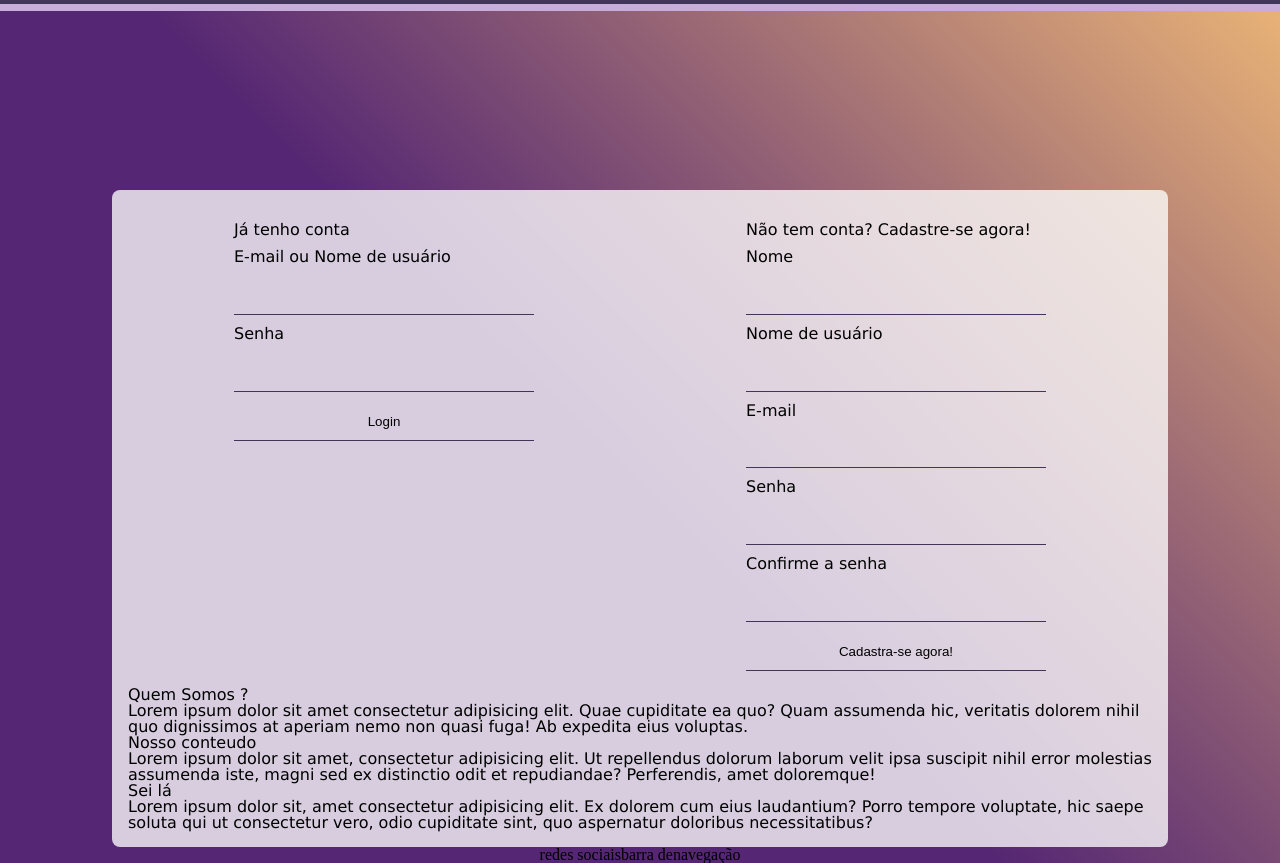
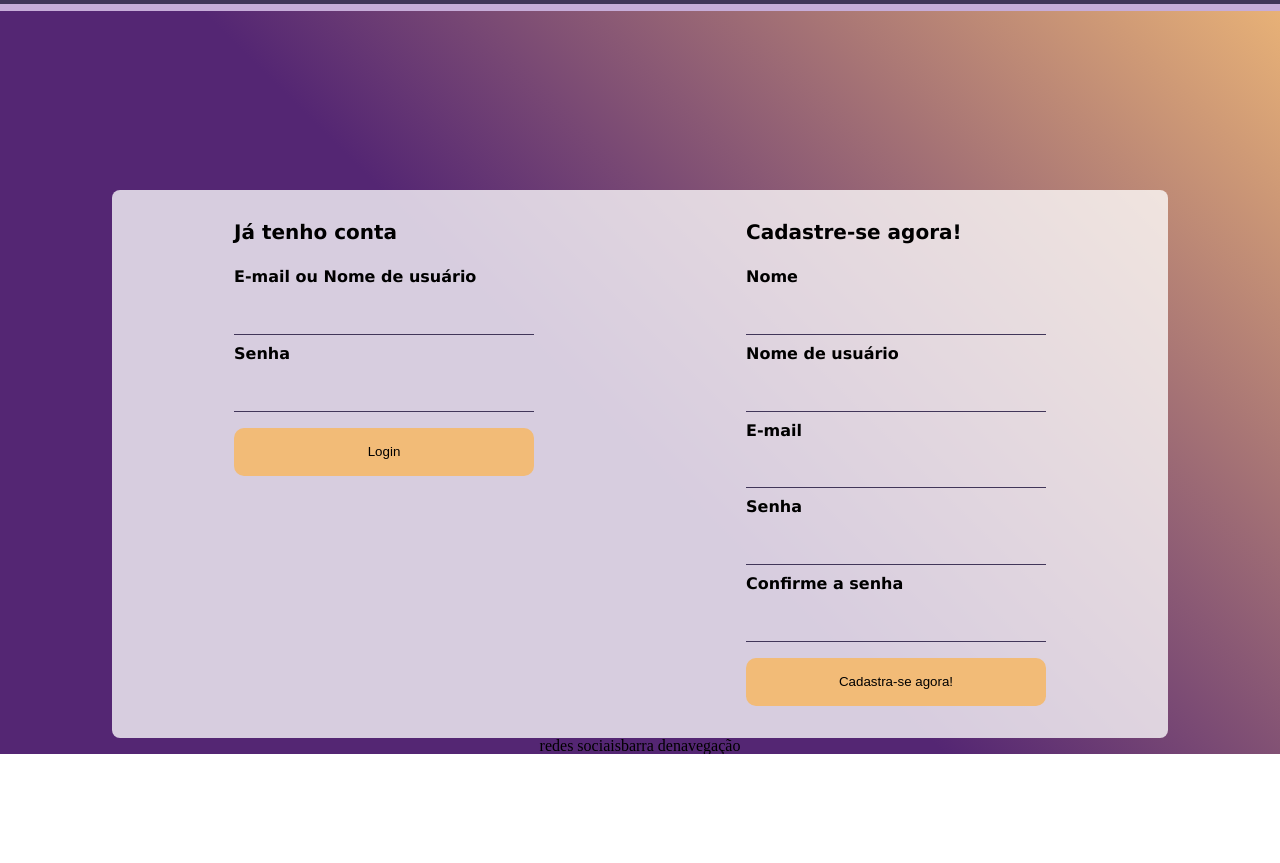
Before and after one commit to ThomasAnderson87/Carpio, a plain HTML site: page paginas/pagina_login.html in a window 1280 px wide. Shown: the part 66-929 px from the top of the page. After the commit the page ends 820 px from the top, so only its background shows below. Drawn offline with Linux system fonts and the light colour scheme.

Commit message:
mais coisas no login

```diff
--- a/css/login.css
+++ b/css/login.css
@@ -6,7 +6,7 @@
 .conteiner-form{
     display: flex;
     justify-content: space-around;
-
+    font-weight: bold ;
 }
 
 #login{
@@ -37,3 +37,16 @@ input{
 input:hover{
     background-color: rgba(255, 255, 255, 0.35);
 }
+
+h1{
+    font-size: 20px;
+    margin-bottom: 1rem;
+}
+
+.botao{
+    margin-top: 1rem;
+    height: 3rem;
+    border: none;
+    border-radius: 10px;
+    background-color: #F2BB77;
+}
--- a/paginas/pagina_login.html
+++ b/paginas/pagina_login.html
@@ -41,12 +41,12 @@
                     <input type="text" id="usuario" required>
                     <label for="senha">Senha</label>
                     <input type="password" id="senha" required>
-                    <input type="submit" id="btn_login" value="Login">
+                    <button class="botao" >Login</button>
                 </div>
                 <div id="cadastro">
-                    <h1>Não tem conta? Cadastre-se agora!</h1>
+                    <h1>Cadastre-se agora!</h1>
                     <label for="nome">Nome</label>
-                    <input type="text" id="nome" required>
+                    <input type="text" id="nome"  required>
                     <label for="username">Nome de usuário</label>
                     <input type="text" id="username" required>
                     <label for="email">E-mail</label>
@@ -55,22 +55,10 @@
                     <input type="password" id="senha" required>
                     <label for="conf_senha">Confirme a senha</label>
                     <input type="password" id="conf_senha" required>
-                    <input type="submit" id="btn_cadastro" value="Cadastra-se agora!">
+                    <button class="botao" >Cadastra-se agora!</button>
 
                 </div>
             </form>
-            <section>
-                <h2>Quem Somos ?</h2>
-                <p>Lorem ipsum dolor sit amet consectetur adipisicing elit. Quae cupiditate ea quo? Quam assumenda hic, veritatis dolorem nihil quo dignissimos at aperiam nemo non quasi fuga! Ab expedita eius voluptas.</p>
-            </section>
-            <section>
-                <h2>Nosso conteudo</h2>
-                <p>Lorem ipsum dolor sit amet, consectetur adipisicing elit. Ut repellendus dolorum laborum velit ipsa suscipit nihil error molestias assumenda iste, magni sed ex distinctio odit et repudiandae? Perferendis, amet doloremque!</p>
-            </section>
-            <section>
-                <h2>Sei lá</h2>
-                <p>Lorem ipsum dolor sit, amet consectetur adipisicing elit. Ex dolorem cum eius laudantium? Porro tempore voluptate, hic saepe soluta qui ut consectetur vero, odio cupiditate sint, quo aspernatur doloribus necessitatibus?</p>
-            </section>
         </main>
 
         <footer class="rodape container">
```
